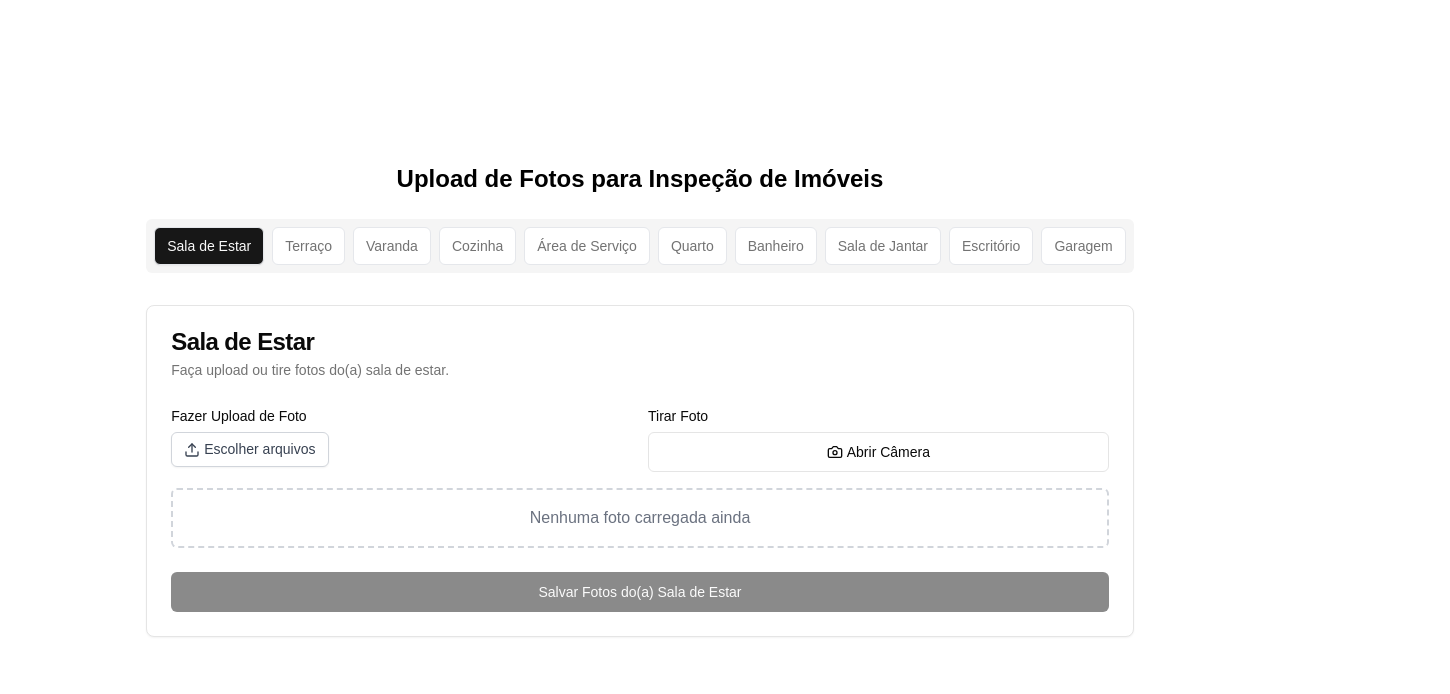
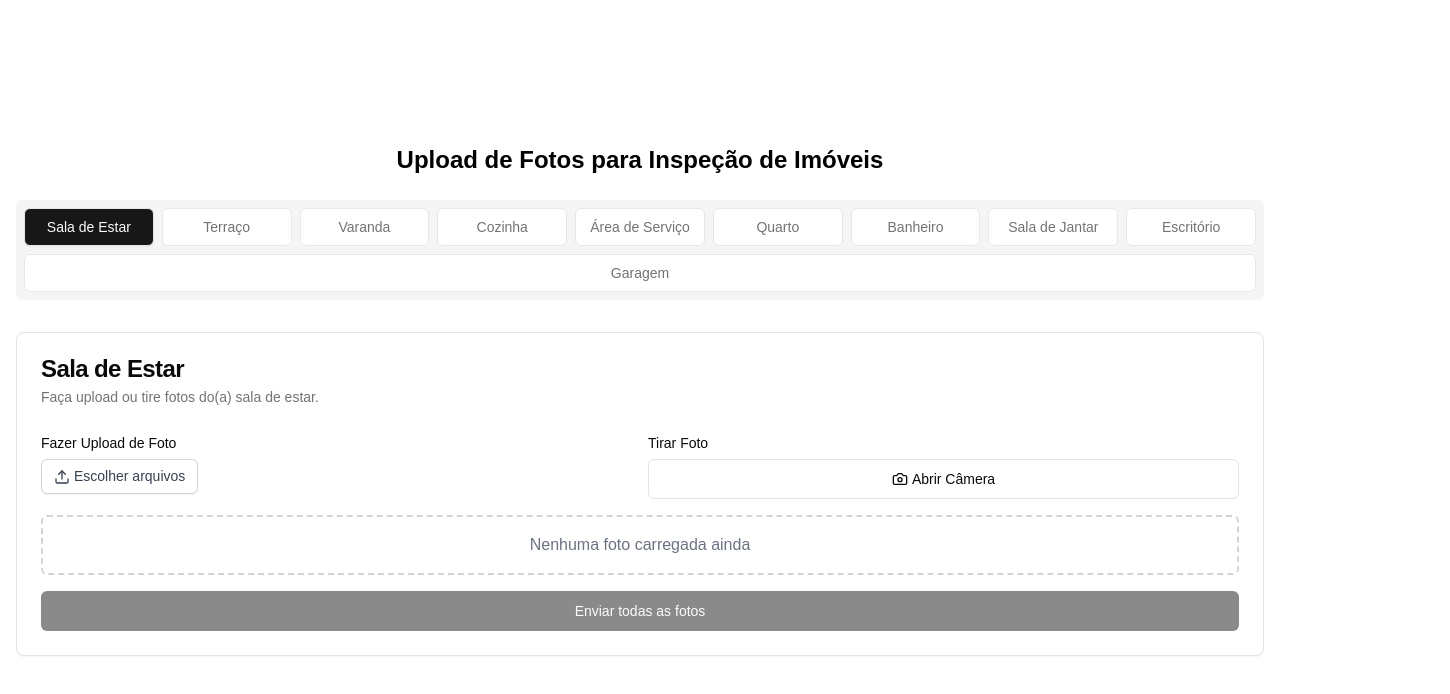
Before and after one commit to claudiocassimiro/VistorIA-front, a Next.js app: page / in a window 1280 px wide. Shown: the top 694 px of the page, 1450 px wide, since content can reach past the window. Built offline with nearby package versions, Linux system fonts and the light colour scheme.

Commit message:
fix: hotfix

```diff
--- a/app/globals.css
+++ b/app/globals.css
@@ -5,7 +5,6 @@
 :root {
   --background: #ffffff;
   --foreground: #171717;
-  overflow-x: hidden;
 }
 
 @media (prefers-color-scheme: dark) {
@@ -13,6 +12,13 @@
     --background: #0a0a0a;
     --foreground: #ededed;
   }
+}
+
+html,
+body {
+  margin: 0;
+  padding: 0;
+  overflow-x: hidden;
 }
 
 body {
--- a/app/page.tsx
+++ b/app/page.tsx
@@ -1,5 +1,5 @@
-import { AppPage } from "@/components/app-page"
+import { AppPage } from "@/components/app-page";
 
 export default function Page() {
-  return <AppPage />
+  return <AppPage />;
 }
--- a/components/app-page.tsx
+++ b/components/app-page.tsx
@@ -7,7 +7,6 @@ import {
   Card,
   CardContent,
   CardDescription,
-  CardFooter,
   CardHeader,
   CardTitle,
 } from "@/components/ui/card";
@@ -59,8 +58,13 @@ export function AppPage() {
     }));
   };
 
-  const enviarFotos = async (comodo: string) => {
-    if (!fotos[comodo] || fotos[comodo].length === 0) {
+  const enviarTodasFotos = async () => {
+    const todosComodos = Object.keys(fotos);
+    const temFotosParaEnviar = todosComodos.some(
+      (comodo) => fotos[comodo]?.length > 0
+    );
+
+    if (!temFotosParaEnviar) {
       toast({
         title: "Sem fotos para enviar",
         description: "Por favor, selecione algumas fotos primeiro.",
@@ -70,11 +74,16 @@ export function AppPage() {
     }
 
     setEstaEnviando(true);
-    setProgressoUpload({ ...progressoUpload, [comodo]: 0 });
+    setProgressoUpload(
+      todosComodos.reduce((acc, comodo) => ({ ...acc, [comodo]: 0 }), {})
+    );
 
     const formData = new FormData();
-    fotos[comodo].forEach((arquivo, index) => {
-      formData.append(`foto-${index}`, arquivo);
+    todosComodos.forEach((comodo) => {
+      fotos[comodo]?.forEach((arquivo, index) => {
+        formData.append("fotos", arquivo, `${comodo}_${index}_${arquivo.name}`);
+        formData.append("room", comodo);
+      });
     });
 
     try {
@@ -87,30 +96,12 @@ export function AppPage() {
         throw new Error(`Erro HTTP! status: ${resposta.status}`);
       }
 
-      const leitor = resposta.body?.getReader();
-      const tamanhoConteudo = +resposta.headers.get("Content-Length")!;
-      let tamanhoRecebido = 0;
-
-      while (true) {
-        const { done, value } = await leitor!.read();
-
-        if (done) {
-          break;
-        }
-
-        tamanhoRecebido += value.length;
-        setProgressoUpload((anterior) => ({
-          ...anterior,
-          [comodo]: Math.round((tamanhoRecebido / tamanhoConteudo) * 100),
-        }));
-      }
-
       toast({
         title: "Upload bem-sucedido",
-        description: `Fotos do(a) ${comodo} enviadas com sucesso.`,
+        description: "Todas as fotos foram enviadas com sucesso.",
       });
 
-      setFotos((anterior) => ({ ...anterior, [comodo]: [] }));
+      setFotos({});
     } catch (erro) {
       console.error("Falha no upload:", erro);
       toast({
@@ -121,23 +112,23 @@ export function AppPage() {
       });
     } finally {
       setEstaEnviando(false);
-      setProgressoUpload((anterior) => ({ ...anterior, [comodo]: 0 }));
+      setProgressoUpload({});
     }
   };
 
   return (
     <section className="w-screen lg:h-screen bg-background flex items-center justify-center">
-      <div className="max-w-[1280px] p-4 my-0 mx-auto">
+      <div className="w-full max-w-[1280px] p-4 my-0 mx-auto">
         <h1 className="text-2xl font-bold mb-6 text-center">
           Upload de Fotos para Inspeção de Imóveis
         </h1>
         <Tabs defaultValue={comodos[0]}>
-          <TabsList className="flex flex-wrap justify-center h-auto mb-8">
+          <TabsList className="flex flex-wrap justify-center h-auto mb-8 w-full">
             {comodos.map((comodo) => (
               <TabsTrigger
                 key={comodo}
                 value={comodo}
-                className="px-3 py-2 text-sm rounded-md m-1 bg-white border border-gray-200 hover:bg-gray-100 data-[state=active]:bg-primary data-[state=active]:text-primary-foreground"
+                className="flex-1 min-w-[120px] px-3 py-2 text-sm rounded-md m-1 bg-white border border-gray-200 hover:bg-gray-100 data-[state=active]:bg-primary data-[state=active]:text-primary-foreground"
               >
                 {comodo}
               </TabsTrigger>
@@ -225,22 +216,17 @@ export function AppPage() {
                       className="w-full"
                     />
                   )}
-                </CardContent>
-                <CardFooter>
                   <Button
-                    className="w-full"
-                    onClick={() => enviarFotos(comodo)}
+                    className="w-full mb-6"
+                    onClick={enviarTodasFotos}
                     disabled={
                       estaEnviando ||
-                      !fotos[comodo] ||
-                      fotos[comodo].length === 0
+                      Object.values(fotos).every((f) => f.length === 0)
                     }
                   >
-                    {estaEnviando
-                      ? "Enviando..."
-                      : `Salvar Fotos do(a) ${comodo}`}
+                    {estaEnviando ? "Enviando..." : "Enviar todas as fotos"}
                   </Button>
-                </CardFooter>
+                </CardContent>
               </Card>
             </TabsContent>
           ))}
```
